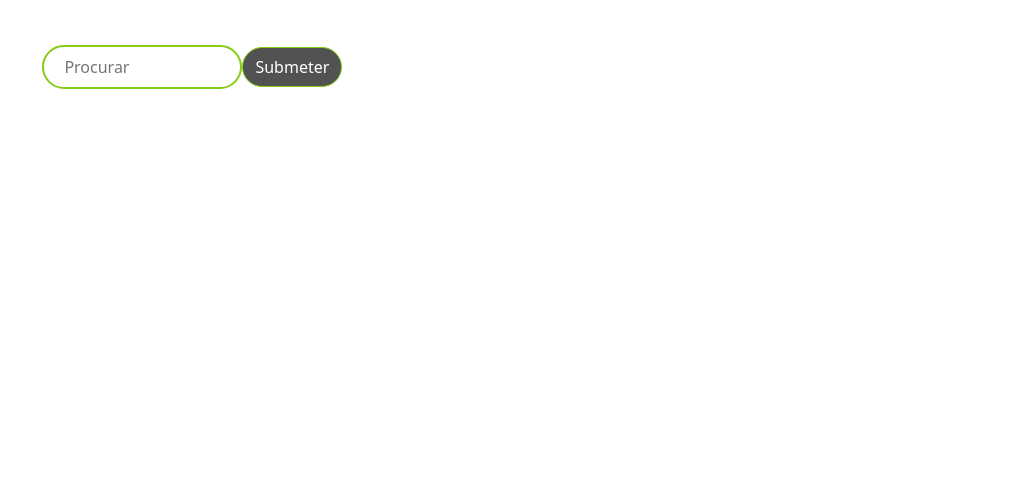
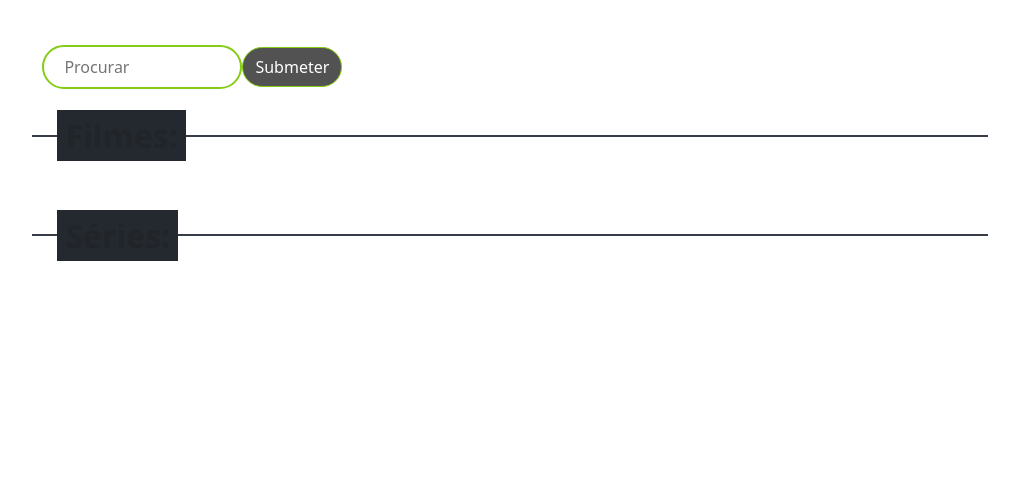
Before and after one commit to Allex0/Cactus-Soup, a PHP site: page /main.php in a window 1280 px wide. Shown: the part 50-551 px from the top of the page, without its empty margins (149-1168 px from the left). Run offline with PHP 8.4, Linux system fonts and the light colour scheme; the visitor is signed in with stand-in values (Sample User, id 1); data that the repository does not hold is empty; some libraries are stand-ins or nearby versions.

Commit message:
small fix

```diff
--- a/main.php
+++ b/main.php
@@ -136,7 +136,7 @@ $_SESSION['LAST_ACTIVITY'] = $time;
                 <div class="wrapper">
 
 
-
+                <h2><strong style="margin-left: 0">Filmes:</strong></h2>
 	<div class="cards">';
             while ($row = mysqli_fetch_array($result)) {
                 echo '
@@ -172,8 +172,9 @@ $_SESSION['LAST_ACTIVITY'] = $time;
                 <div class="wrapper">
 
 
+                <h2><strong style="margin-left: 0">Séries:</strong></h2>
+	<div class="cards">';
 
-	<div class="cards">';
             while ($row = mysqli_fetch_array($result_seris)) {
                 echo '
 
```
